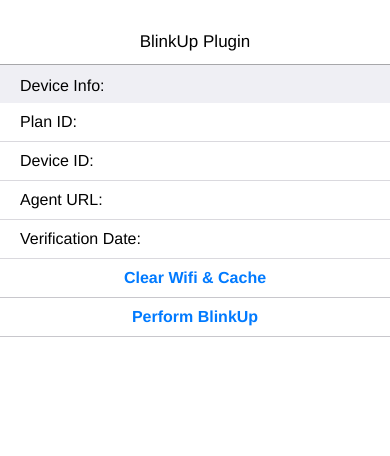
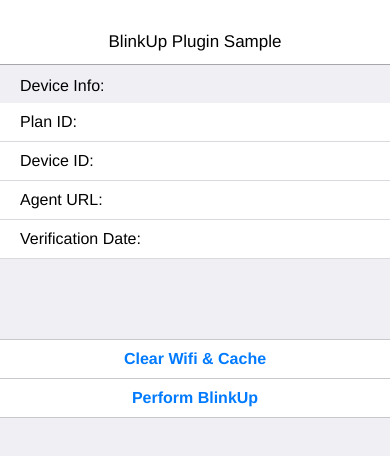
Before and after one commit to Macadamian/Cordova-BlinkUpSample, a plain HTML site: page www/index.html in a window 390 px wide. Drawn offline with Linux system fonts and the light colour scheme; some packages are replaced by stand-ins of ours.

Commit message:
CSS2 - Title now BlinkUp Plugin Sample, Agent URL (and all other value divs) character wrap, background set to the light blue gray, vertical space introduced for butttons.

```diff
--- a/www/css/base/_elements.scss
+++ b/www/css/base/_elements.scss
@@ -42,7 +42,7 @@
 											    margin:0;
 											    padding:0;
 
-											    background-color:$color-white-default;
+											    background:$color-blue-default;
 
 											    font-family:$font-family;
 											    font-size:16px;
--- a/www/css/layout/_header.scss
+++ b/www/css/layout/_header.scss
@@ -1,4 +1,4 @@
 // --------------------------------------------------------------------------------
 // HEADER
 // --------------------------------------------------------------------------------
-.l-header									{ padding:32px 0 12px 0; text-align:center; border-bottom:1px solid $color-gray-default; font-size:1.063em; font-weight:500; }
+.l-header									{ padding:32px 0 12px 0; background:$color-white-default; text-align:center; border-bottom:1px solid $color-gray-default; font-size:1.063em; font-weight:500; }
--- a/www/css/modules/_button.scss
+++ b/www/css/modules/_button.scss
@@ -1,4 +1,4 @@
 // --------------------------------------------------------------------------------
 // MODULES - BUTTON
 // --------------------------------------------------------------------------------
-.m-button 									{ padding:10px 20px; display:block; background:$color-white-default; color:$color-blue-darker-1; text-align:center; font-weight:bold; border-bottom:1px solid $color-gray-lighter-1; cursor:pointer; }
+.m-button 									{ padding:10px 20px; display:block; background:$color-white-default; color:$color-blue-darker-1; text-align:center; font-weight:bold; border-top:1px solid $color-gray-lighter-1; cursor:pointer; }
--- a/www/css/views/_main.scss
+++ b/www/css/views/_main.scss
@@ -4,10 +4,11 @@
 
 .v-main 									{
 	.device-info-header 					{ padding:12px 20px 8px 20px; background:$color-blue-default; }
-	.device-info 							{
-		li 									{ @include cf(); padding-top:10px; padding-bottom:10px; border-bottom:1px solid $color-gray-lighter-2;
+	.device-info 							{ margin-bottom:80px;
+		li 									{ @include cf(); padding-top:10px; padding-bottom:10px; background:$color-white-default; border-bottom:1px solid $color-gray-lighter-2;
 			> div:first-child 				{ @include col(5/12); padding-left:20px; }
-			> div:last-child 				{ @include col(6/12); padding-right:20px; }
+			> div:last-child 				{ @include col(6/12); padding-right:20px; word-wrap:break-word; }
 		}
 	}
+	.m-button:last-child 					{ border-bottom:1px solid $color-gray-lighter-1; }
 }
--- a/www/index.html
+++ b/www/index.html
@@ -35,12 +35,12 @@
         <meta name="msapplication-tap-highlight" content="no">
         <meta name="viewport" content="user-scalable=no, initial-scale=1, maximum-scale=1, minimum-scale=1, width=device-width">
         <link rel="stylesheet" type="text/css" href="css/index.css">
-        <title>BlinkUp Plugin Example</title>
+        <title>BlinkUp Plugin Sample</title>
     </head>
 
     <body>
         <div class="l-body v-main">
-            <div class="l-header">BlinkUp Plugin</div>
+            <div class="l-header">BlinkUp Plugin Sample</div>
 
             <div class="m-message-center">
                 <div id="status-success" class="status-success"></div>
```
Also changed, not shown: www/css/index.css.
